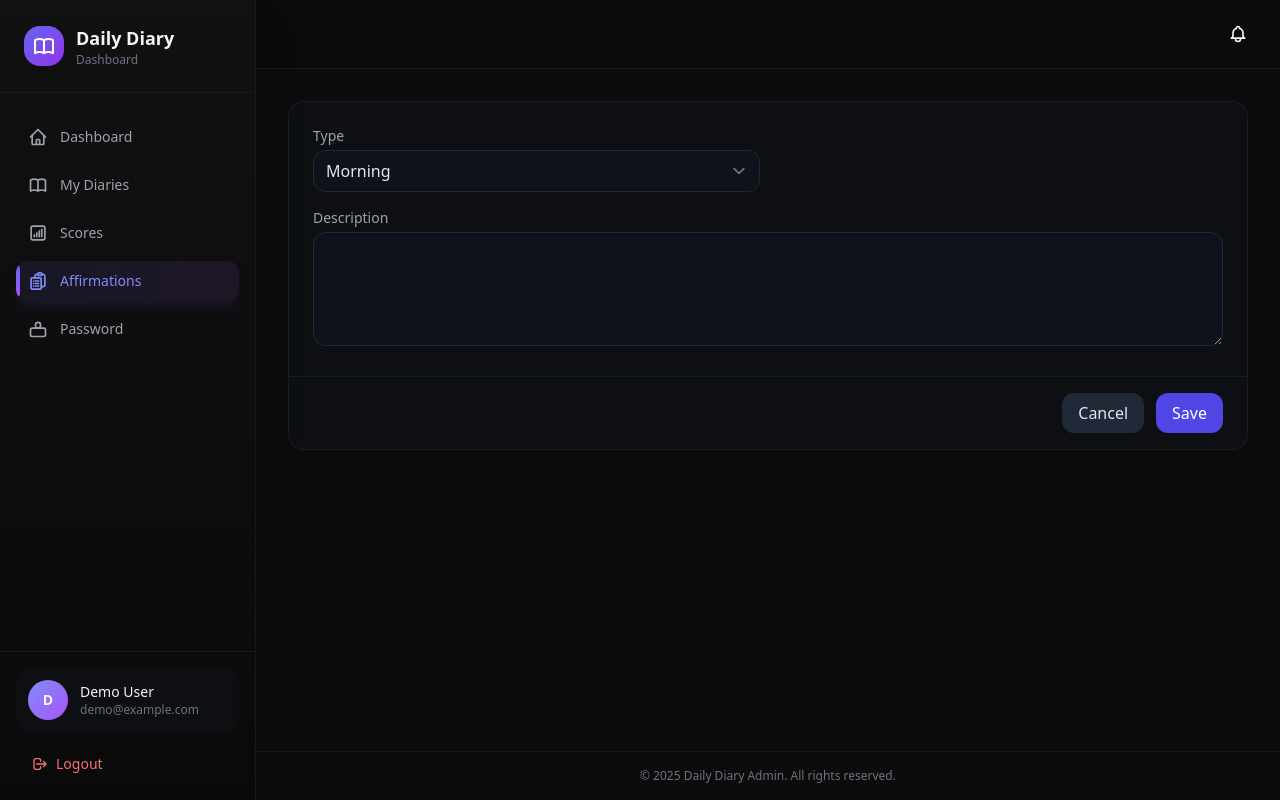
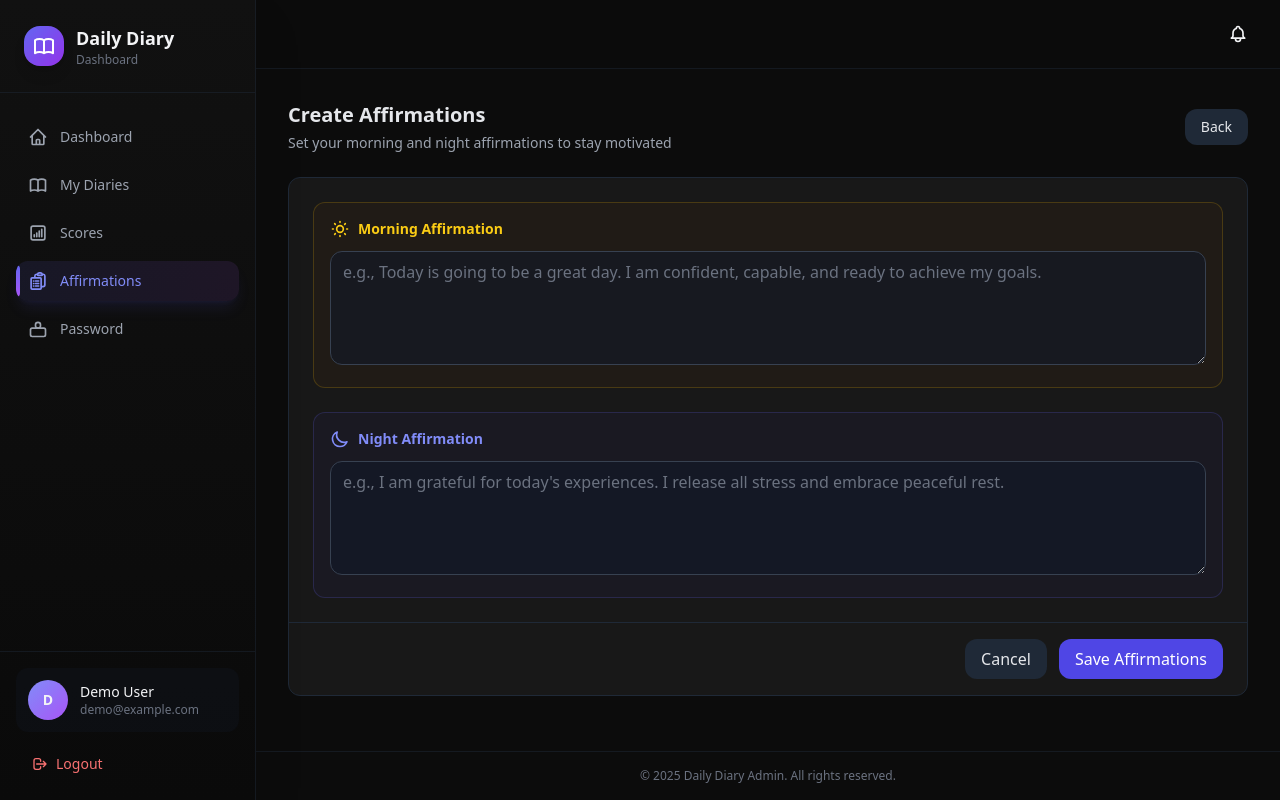
Before and after one commit to AnimeshShakya/e-diary, a Laravel app: page /affirmations/create in a window 1280 px wide. Run offline with Laravel 12, Linux system fonts and the light colour scheme; a user stored in the database is signed in; data comes from the database, SQL or seed files in the repository; data that the repository does not hold is empty; style sheets or scripts are compiled from the project's sources; some libraries are stand-ins or nearby versions.

Commit message:
Updated Affirmation page

```diff
--- a/app/Livewire/Affirmations/Create.php
+++ b/app/Livewire/Affirmations/Create.php
@@ -11,10 +11,10 @@ use Livewire\Component;
 #[Layout('layouts.admin')]
 class Create extends Component
 {
-    /** @var array{type:null|int|string, description:null|string} */
+    /** @var array{morning_affirmation:null|string, night_affirmation:null|string} */
     public array $form = [
-        'type' => null,
-        'description' => null,
+        'morning_affirmation' => null,
+        'night_affirmation' => null,
     ];
 
     public function mount(): mixed
@@ -25,17 +25,14 @@ class Create extends Component
             return redirect()->route('affirmations.edit', $existing);
         }
 
-        // Default type to morning (1)
-        $this->form['type'] = 1;
-
         return null;
     }
 
     protected function rules(): array
     {
         return [
-            'form.type' => ['required', 'in:0,1'],
-            'form.description' => ['required', 'string', 'min:3'],
+            'form.morning_affirmation' => ['required', 'string', 'min:3'],
+            'form.night_affirmation' => ['required', 'string', 'min:3'],
         ];
     }
 
@@ -44,14 +41,12 @@ class Create extends Component
         $validated = $this->validate();
         $data = $validated['form'];
         $data['user_id'] = Auth::id();
-        // Cast to boolean
-        $data['type'] = (bool) ((int) $data['type']);
 
         $affirmation = Affirmation::create($data);
 
-        session()->flash('status', 'Affirmation created');
+        session()->flash('status', 'Affirmations created successfully');
 
-        return redirect()->route('affirmations.edit', $affirmation);
+        return redirect()->route('affirmations.index');
     }
 
     public function render(): View
--- a/app/Livewire/Affirmations/Edit.php
+++ b/app/Livewire/Affirmations/Edit.php
@@ -13,10 +13,10 @@ class Edit extends Component
 {
     public Affirmation $record;
 
-    /** @var array{type:null|int|string, description:null|string} */
+    /** @var array{morning_affirmation:null|string, night_affirmation:null|string} */
     public array $form = [
-        'type' => null,
-        'description' => null,
+        'morning_affirmation' => null,
+        'night_affirmation' => null,
     ];
 
     public function mount(Affirmation $affirmation): void
@@ -31,16 +31,16 @@ class Edit extends Component
         $this->record = $affirmation;
 
         $this->form = [
-            'type' => $affirmation->type ? 1 : 0,
-            'description' => $affirmation->description,
+            'morning_affirmation' => $affirmation->morning_affirmation,
+            'night_affirmation' => $affirmation->night_affirmation,
         ];
     }
 
     protected function rules(): array
     {
         return [
-            'form.type' => ['required', 'in:0,1'],
-            'form.description' => ['required', 'string', 'min:3'],
+            'form.morning_affirmation' => ['required', 'string', 'min:3'],
+            'form.night_affirmation' => ['required', 'string', 'min:3'],
         ];
     }
 
@@ -48,11 +48,10 @@ class Edit extends Component
     {
         $validated = $this->validate();
         $data = $validated['form'];
-        $data['type'] = (bool) ((int) $data['type']);
 
         $this->record->update($data);
 
-        session()->flash('status', 'Affirmation updated');
+        session()->flash('status', 'Affirmations updated successfully');
 
         return redirect()->route('affirmations.index');
     }
--- a/app/Models/Affirmation.php
+++ b/app/Models/Affirmation.php
@@ -12,15 +12,13 @@ class Affirmation extends Model
 
     protected $fillable = [
         'user_id',
-        'type',
-        'description',
+        'morning_affirmation',
+        'night_affirmation',
     ];
 
     protected function casts(): array
     {
-        return [
-            'type' => 'boolean',
-        ];
+        return [];
     }
 
     public function user(): BelongsTo
--- a/config/app.php
+++ b/config/app.php
@@ -65,7 +65,7 @@ return [
     |
     */
 
-    'timezone' => 'UTC',
+    'timezone' => 'Asia/Kathmandu',
 
     /*
     |--------------------------------------------------------------------------
--- a/resources/views/livewire/affirmations/create.blade.php
+++ b/resources/views/livewire/affirmations/create.blade.php
@@ -1,25 +1,56 @@
-<div class="space-y-6 animate-fade-in-up">
-    <div class="overflow-hidden rounded-2xl border border-gray-800/60 bg-gray-900/30">
+<div class="max-w-7xl mx-auto space-y-6 animate-fade-in-up">
+    <!-- Header -->
+    <div class="flex items-center justify-between">
+        <div>
+            <h2 class="text-xl font-semibold text-gray-200">Create Affirmations</h2>
+            <p class="text-sm text-gray-400 mt-1">Set your morning and night affirmations to stay motivated</p>
+        </div>
+        <a href="{{ route('affirmations.index') }}" class="px-4 py-2 rounded-xl bg-gray-800 hover:bg-gray-700 text-gray-200 text-sm">
+            Back
+        </a>
+    </div>
+
+    <!-- Content -->
+    <div class="bg-white/5 rounded-xl border border-gray-800">
         <div class="p-6">
-            <div class="grid grid-cols-1 md:grid-cols-2 gap-4">
-                <div>
-                    <label class="block text-sm text-gray-400 mb-1">Type</label>
-                    <select wire:model.defer="form.type" class="w-full rounded-xl border-gray-800 bg-gray-900/40 text-gray-200 focus:border-indigo-500 focus:ring-indigo-500">
-                        <option value="1">Morning</option>
-                        <option value="0">Night</option>
-                    </select>
-                    @error('form.type') <p class="text-red-400 text-sm mt-1">{{ $message }}</p> @enderror
+
+            <div class="space-y-6">
+                <!-- Morning Affirmation -->
+                <div class="p-4 rounded-xl bg-yellow-900/10 border border-yellow-500/20">
+                    <div class="flex items-center gap-2 mb-3">
+                        <svg class="w-5 h-5 text-yellow-400" fill="none" stroke="currentColor" viewBox="0 0 24 24">
+                            <path stroke-linecap="round" stroke-linejoin="round" stroke-width="2" d="M12 3v1m0 16v1m9-9h-1M4 12H3m15.364 6.364l-.707-.707M6.343 6.343l-.707-.707m12.728 0l-.707.707M6.343 17.657l-.707.707M16 12a4 4 0 11-8 0 4 4 0 018 0z"></path>
+                        </svg>
+                        <label class="text-sm font-semibold text-yellow-400">Morning Affirmation</label>
+                    </div>
+                    <textarea rows="4" wire:model.defer="form.morning_affirmation"
+                        placeholder="e.g., Today is going to be a great day. I am confident, capable, and ready to achieve my goals."
+                        class="w-full rounded-xl border-gray-700 bg-gray-900/60 text-gray-200 placeholder-gray-500 focus:border-yellow-500 focus:ring-yellow-500"></textarea>
+                    @error('form.morning_affirmation') <p class="text-red-400 text-sm mt-1">{{ $message }}</p> @enderror
                 </div>
-                <div class="md:col-span-2">
-                    <label class="block text-sm text-gray-400 mb-1">Description</label>
-                    <textarea rows="4" wire:model.defer="form.description" class="w-full rounded-xl border-gray-800 bg-gray-900/40 text-gray-200 focus:border-indigo-500 focus:ring-indigo-500"></textarea>
-                    @error('form.description') <p class="text-red-400 text-sm mt-1">{{ $message }}</p> @enderror
+
+                <!-- Night Affirmation -->
+                <div class="p-4 rounded-xl bg-indigo-900/10 border border-indigo-500/20">
+                    <div class="flex items-center gap-2 mb-3">
+                        <svg class="w-5 h-5 text-indigo-400" fill="none" stroke="currentColor" viewBox="0 0 24 24">
+                            <path stroke-linecap="round" stroke-linejoin="round" stroke-width="2" d="M20.354 15.354A9 9 0 018.646 3.646 9.003 9.003 0 0012 21a9.003 9.003 0 008.354-5.646z"></path>
+                        </svg>
+                        <label class="text-sm font-semibold text-indigo-400">Night Affirmation</label>
+                    </div>
+                    <textarea rows="4" wire:model.defer="form.night_affirmation"
+                        placeholder="e.g., I am grateful for today's experiences. I release all stress and embrace peaceful rest."
+                        class="w-full rounded-xl border-gray-700 bg-gray-900/60 text-gray-200 placeholder-gray-500 focus:border-indigo-500 focus:ring-indigo-500"></textarea>
+                    @error('form.night_affirmation') <p class="text-red-400 text-sm mt-1">{{ $message }}</p> @enderror
                 </div>
             </div>
+
+            @if (session('status'))
+                <div class="mt-4 text-sm text-green-400">{{ session('status') }}</div>
+            @endif
         </div>
-        <div class="px-6 py-4 border-t border-gray-800/60 flex items-center justify-end gap-3">
+        <div class="px-6 py-4 border-t border-gray-800 flex items-center justify-end gap-3">
             <a href="{{ route('affirmations.index') }}" class="px-4 py-2 rounded-xl bg-gray-800 hover:bg-gray-700 text-gray-200">Cancel</a>
-            <button wire:click="save" class="px-4 py-2 rounded-xl bg-indigo-600 hover:bg-indigo-500 text-white">Save</button>
+            <button wire:click="save" class="px-4 py-2 rounded-xl bg-indigo-600 hover:bg-indigo-500 text-white font-medium">Save Affirmations</button>
         </div>
     </div>
 </div>
--- a/resources/views/livewire/affirmations/index.blade.php
+++ b/resources/views/livewire/affirmations/index.blade.php
@@ -1,4 +1,4 @@
-<div class="max-w-7xl mx-auto py-8 px-4 sm:px-6 lg:px-8 space-y-6">
+<div class="max-w-7xl mx-auto space-y-6">
     <!-- Header -->
     <div class="flex items-center justify-between">
         <div class="flex items-center gap-3">
@@ -15,7 +15,7 @@
                     <path stroke-linecap="round" stroke-linejoin="round" stroke-width="2" d="M20.354 15.354A9 9 0 018.646 3.646 9.003 9.003 0 0012 21a9.003 9.003 0 008.354-5.646z"></path>
                 </svg>
                 <div>
-                    <h2 class="text-xl font-semibold text-gray-200">Good Evening! 🌙</h2>
+                    <h2 class="text-xl font-semibold text-gray-200">Good Night! 🌙</h2>
                     <p class="text-sm text-gray-400">Here's your night affirmation</p>
                 </div>
             @endif
```
Also changed, not shown: resources/views/livewire/affirmations/edit.blade.php (+48 -20 lines), tests/Feature/AffirmationsCrudTest.php (+12 -11 lines), database/migrations/2025_11_16_031442_update_affirmations_table_for_morning_night_types.php (added).
